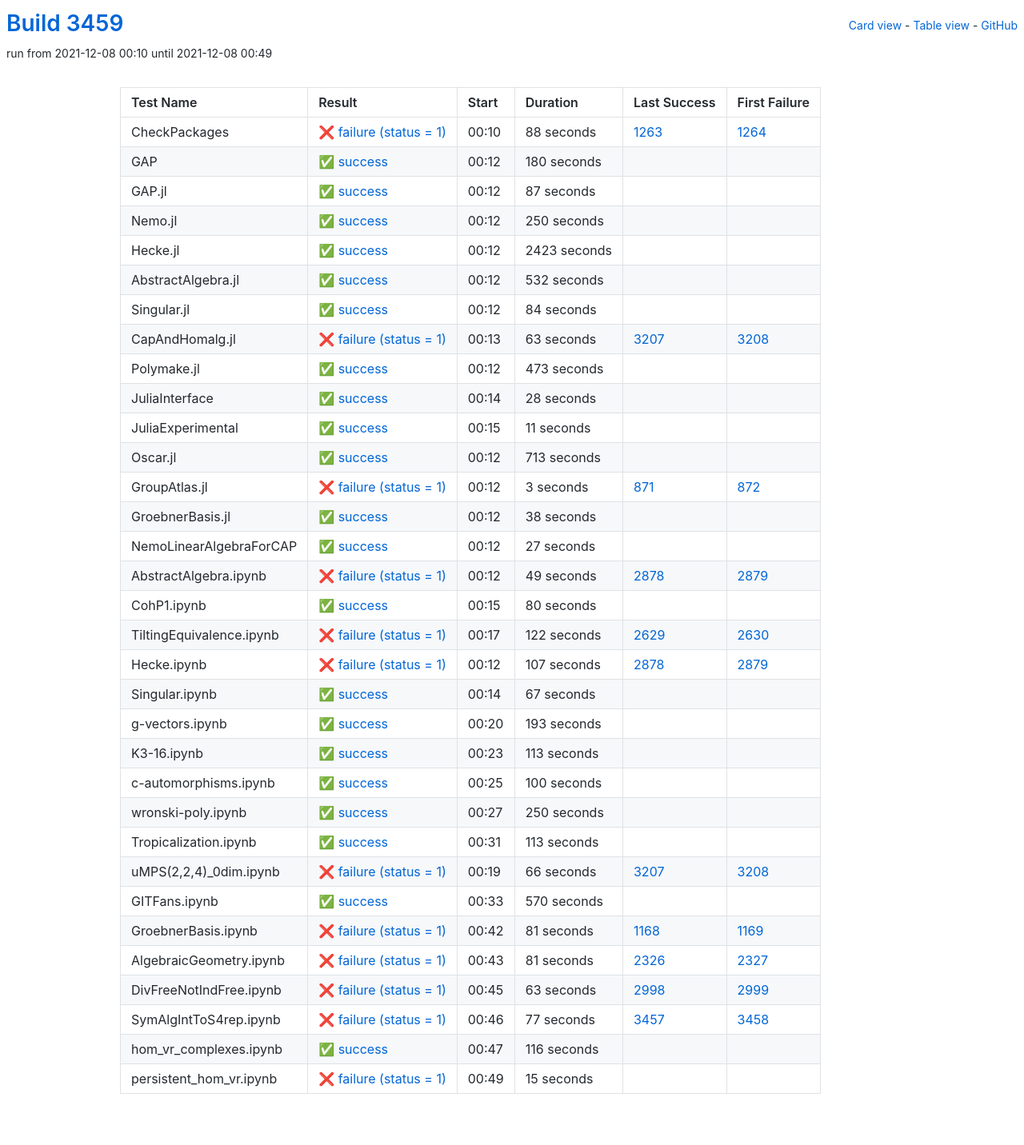
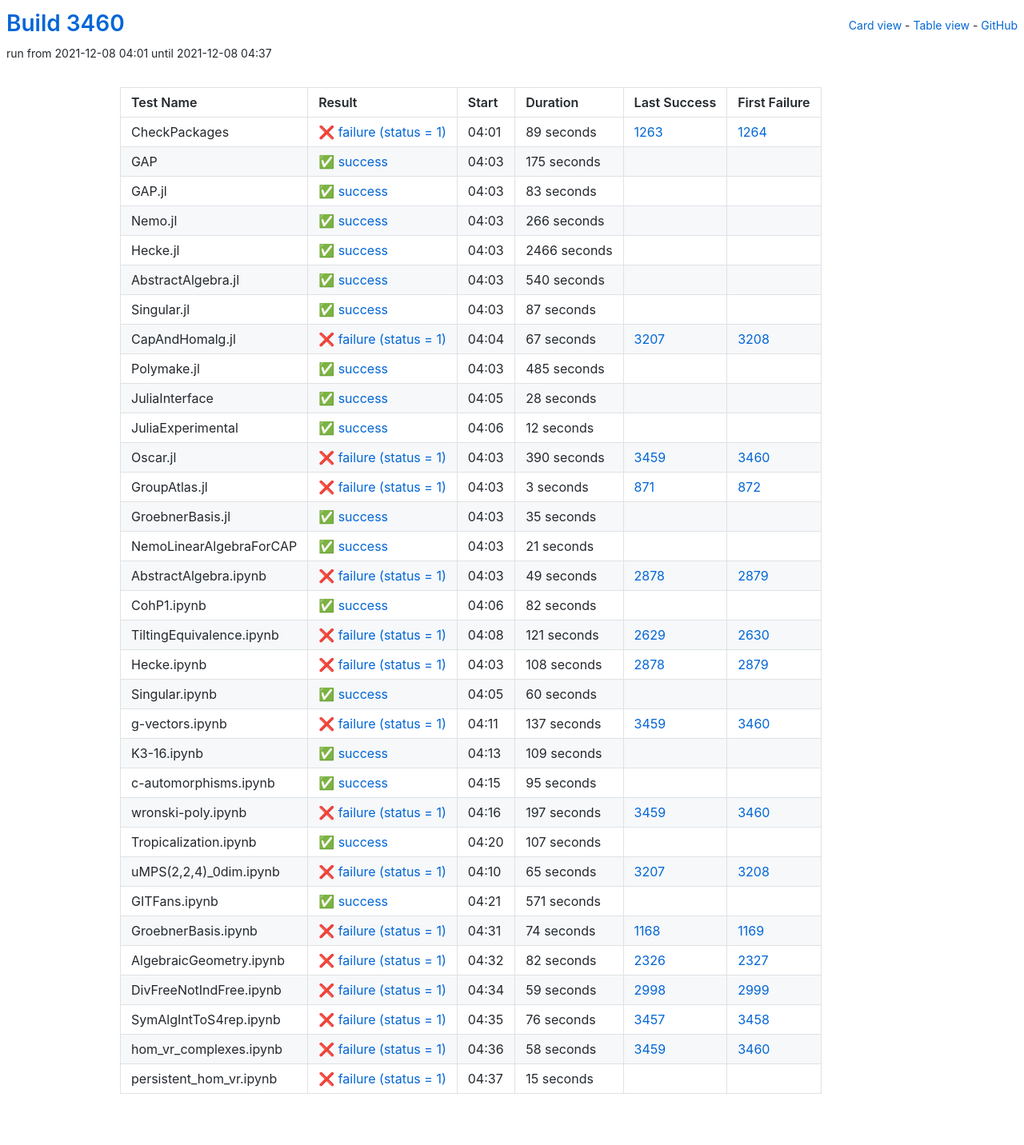
Before and after one commit to oscar-system/oscar-ci-status-stable, a Jekyll site: the page built from table.html, in a window 1280 px wide. Shown: the whole page at 80% size. Built offline with Jekyll 4.4.1, drawn with Linux system fonts in a browser that asks for light colours.

Commit message:
Build #3460

```diff
--- a/_data/ci.yml
+++ b/_data/ci.yml
@@ -1,6 +1,6 @@
 ---
-build: 3459
-build_url: https://oscarci.mathematik.uni-kl.de/job/oscar-stable/3459/
+build: 3460
+build_url: https://oscarci.mathematik.uni-kl.de/job/oscar-stable/3460/
 job: oscar-stable
 organization: oscar-system
 repo: oscar-ci-status-stable
@@ -8,32 +8,80 @@ repourl: https://github.com/oscar-system/oscar-ci-status-stable
 tests:
 - name: CheckPackages
   id: checkpackages
-  log: https://oscarci.mathematik.uni-kl.de/job/oscar-stable/3459/artifact/logs/build-3459/CheckPackages.log
-  start: 2021-12-08 00:10
+  log: https://oscarci.mathematik.uni-kl.de/job/oscar-stable/3460/artifact/logs/build-3460/CheckPackages.log
+  start: 2021-12-08 04:01
   success: false
   exitcode: 1
   status: failure
-  duration: 88
+  duration: 89
   last_success: 1263
   last_success_url: https://oscarci.mathematik.uni-kl.de/job/oscar-stable/1263/
   first_failure: 1264
   first_failure_url: https://oscarci.mathematik.uni-kl.de/job/oscar-stable/1264/
 - name: GAP
   id: gap
-  log: https://oscarci.mathematik.uni-kl.de/job/oscar-stable/3459/artifact/logs/build-3459/GAP.log
-  start: 2021-12-08 00:12
+  log: https://oscarci.mathematik.uni-kl.de/job/oscar-stable/3460/artifact/logs/build-3460/GAP.log
+  start: 2021-12-08 04:03
   success: true
   exitcode: 0
   status: success
-  duration: 180
+  duration: 175
   last_success: false
   last_success_url:
   first_failure: false
   first_failure_url:
 - name: GAP.jl
   id: gap-jl
-  log: https://oscarci.mathematik.uni-kl.de/job/oscar-stable/3459/artifact/logs/build-3459/GAP.jl.log
-  start: 2021-12-08 00:12
+  log: https://oscarci.mathematik.uni-kl.de/job/oscar-stable/3460/artifact/logs/build-3460/GAP.jl.log
+  start: 2021-12-08 04:03
+  success: true
+  exitcode: 0
+  status: success
+  duration: 83
+  last_success: false
+  last_success_url:
+  first_failure: false
+  first_failure_url:
+- name: Nemo.jl
+  id: nemo-jl
+  log: https://oscarci.mathematik.uni-kl.de/job/oscar-stable/3460/artifact/logs/build-3460/Nemo.jl.log
+  start: 2021-12-08 04:03
+  success: true
+  exitcode: 0
+  status: success
+  duration: 266
+  last_success: false
+  last_success_url:
+  first_failure: false
+  first_failure_url:
+- name: Hecke.jl
+  id: hecke-jl
+  log: https://oscarci.mathematik.uni-kl.de/job/oscar-stable/3460/artifact/logs/build-3460/Hecke.jl.log
+  start: 2021-12-08 04:03
+  success: true
+  exitcode: 0
+  status: success
+  duration: 2466
+  last_success: false
+  last_success_url:
+  first_failure: false
+  first_failure_url:
+- name: AbstractAlgebra.jl
+  id: abstractalgebra-jl
+  log: https://oscarci.mathematik.uni-kl.de/job/oscar-stable/3460/artifact/logs/build-3460/AbstractAlgebra.jl.log
+  start: 2021-12-08 04:03
+  success: true
+  exitcode: 0
+  status: success
+  duration: 540
+  last_success: false
+  last_success_url:
+  first_failure: false
+  first_failure_url:
+- name: Singular.jl
+  id: singular-jl
+  log: https://oscarci.mathematik.uni-kl.de/job/oscar-stable/3460/artifact/logs/build-3460/Singular.jl.log
+  start: 2021-12-08 04:03
   success: true
   exitcode: 0
   status: success
@@ -42,82 +90,34 @@ tests:
   last_success_url:
   first_failure: false
   first_failure_url:
-- name: Nemo.jl
-  id: nemo-jl
-  log: https://oscarci.mathematik.uni-kl.de/job/oscar-stable/3459/artifact/logs/build-3459/Nemo.jl.log
-  start: 2021-12-08 00:12
-  success: true
-  exitcode: 0
-  status: success
-  duration: 250
-  last_success: false
-  last_success_url:
-  first_failure: false
-  first_failure_url:
-- name: Hecke.jl
-  id: hecke-jl
-  log: https://oscarci.mathematik.uni-kl.de/job/oscar-stable/3459/artifact/logs/build-3459/Hecke.jl.log
-  start: 2021-12-08 00:12
-  success: true
-  exitcode: 0
-  status: success
-  duration: 2423
-  last_success: false
-  last_success_url:
-  first_failure: false
-  first_failure_url:
-- name: AbstractAlgebra.jl
-  id: abstractalgebra-jl
-  log: https://oscarci.mathematik.uni-kl.de/job/oscar-stable/3459/artifact/logs/build-3459/AbstractAlgebra.jl.log
-  start: 2021-12-08 00:12
-  success: true
-  exitcode: 0
-  status: success
-  duration: 532
-  last_success: false
-  last_success_url:
-  first_failure: false
-  first_failure_url:
-- name: Singular.jl
-  id: singular-jl
-  log: https://oscarci.mathematik.uni-kl.de/job/oscar-stable/3459/artifact/logs/build-3459/Singular.jl.log
-  start: 2021-12-08 00:12
-  success: true
-  exitcode: 0
-  status: success
-  duration: 84
-  last_success: false
-  last_success_url:
-  first_failure: false
-  first_failure_url:
 - name: CapAndHomalg.jl
   id: capandhomalg-jl
-  log: https://oscarci.mathematik.uni-kl.de/job/oscar-stable/3459/artifact/logs/build-3459/CapAndHomalg.jl.log
-  start: 2021-12-08 00:13
+  log: https://oscarci.mathematik.uni-kl.de/job/oscar-stable/3460/artifact/logs/build-3460/CapAndHomalg.jl.log
+  start: 2021-12-08 04:04
   success: false
   exitcode: 1
   status: failure
-  duration: 63
+  duration: 67
   last_success: 3207
   last_success_url: https://oscarci.mathematik.uni-kl.de/job/oscar-stable/3207/
   first_failure: 3208
   first_failure_url: https://oscarci.mathematik.uni-kl.de/job/oscar-stable/3208/
 - name: Polymake.jl
   id: polymake-jl
-  log: https://oscarci.mathematik.uni-kl.de/job/oscar-stable/3459/artifact/logs/build-3459/Polymake.jl.log
-  start: 2021-12-08 00:12
+  log: https://oscarci.mathematik.uni-kl.de/job/oscar-stable/3460/artifact/logs/build-3460/Polymake.jl.log
+  start: 2021-12-08 04:03
   success: true
   exitcode: 0
   status: success
-  duration: 473
+  duration: 485
   last_success: false
   last_success_url:
   first_failure: false
   first_failure_url:
 - name: JuliaInterface
   id: juliainterface
-  log: https://oscarci.mathematik.uni-kl.de/job/oscar-stable/3459/artifact/logs/build-3459/JuliaInterface.log
-  start: 2021-12-08 00:14
+  log: https://oscarci.mathematik.uni-kl.de/job/oscar-stable/3460/artifact/logs/build-3460/JuliaInterface.log
+  start: 2021-12-08 04:05
   success: true
   exitcode: 0
   status: success
@@ -128,32 +128,32 @@ tests:
   first_failure_url:
 - name: JuliaExperimental
   id: juliaexperimental
-  log: https://oscarci.mathematik.uni-kl.de/job/oscar-stable/3459/artifact/logs/build-3459/JuliaExperimental.log
-  start: 2021-12-08 00:15
+  log: https://oscarci.mathematik.uni-kl.de/job/oscar-stable/3460/artifact/logs/build-3460/JuliaExperimental.log
+  start: 2021-12-08 04:06
   success: true
   exitcode: 0
   status: success
-  duration: 11
+  duration: 12
   last_success: false
   last_success_url:
   first_failure: false
   first_failure_url:
 - name: Oscar.jl
   id: oscar-jl
-  log: https://oscarci.mathematik.uni-kl.de/job/oscar-stable/3459/artifact/logs/build-3459/Oscar.jl.log
-  start: 2021-12-08 00:12
-  success: true
-  exitcode: 0
-  status: success
-  duration: 713
-  last_success: false
-  last_success_url:
-  first_failure: false
-  first_failure_url:
+  log: https://oscarci.mathematik.uni-kl.de/job/oscar-stable/3460/artifact/logs/build-3460/Oscar.jl.log
+  start: 2021-12-08 04:03
+  success: false
+  exitcode: 1
+  status: failure
+  duration: 390
+  last_success: 3459
+  last_success_url: https://oscarci.mathematik.uni-kl.de/job/oscar-stable/3459/
+  first_failure: 3460
+  first_failure_url: https://oscarci.mathematik.uni-kl.de/job/oscar-stable/3460/
 - name: GroupAtlas.jl
   id: groupatlas-jl
-  log: https://oscarci.mathematik.uni-kl.de/job/oscar-stable/3459/artifact/logs/build-3459/GroupAtlas.jl.log
-  start: 2021-12-08 00:12
+  log: https://oscarci.mathematik.uni-kl.de/job/oscar-stable/3460/artifact/logs/build-3460/GroupAtlas.jl.log
+  start: 2021-12-08 04:03
   success: false
   exitcode: 1
   status: failure
@@ -164,32 +164,32 @@ tests:
   first_failure_url: https://oscarci.mathematik.uni-kl.de/job/oscar-stable/872/
 - name: GroebnerBasis.jl
   id: groebnerbasis-jl
-  log: https://oscarci.mathematik.uni-kl.de/job/oscar-stable/3459/artifact/logs/build-3459/GroebnerBasis.jl.log
-  start: 2021-12-08 00:12
+  log: https://oscarci.mathematik.uni-kl.de/job/oscar-stable/3460/artifact/logs/build-3460/GroebnerBasis.jl.log
+  start: 2021-12-08 04:03
   success: true
   exitcode: 0
   status: success
-  duration: 38
+  duration: 35
   last_success: false
   last_success_url:
   first_failure: false
   first_failure_url:
 - name: NemoLinearAlgebraForCAP
   id: nemolinearalgebraforcap
-  log: https://oscarci.mathematik.uni-kl.de/job/oscar-stable/3459/artifact/logs/build-3459/NemoLinearAlgebraForCAP.log
-  start: 2021-12-08 00:12
+  log: https://oscarci.mathematik.uni-kl.de/job/oscar-stable/3460/artifact/logs/build-3460/NemoLinearAlgebraForCAP.log
+  start: 2021-12-08 04:03
   success: true
   exitcode: 0
   status: success
-  duration: 27
+  duration: 21
   last_success: false
   last_success_url:
   first_failure: false
   first_failure_url:
 - name: AbstractAlgebra.ipynb
   id: abstractalgebra-ipynb
-  log: https://oscarci.mathematik.uni-kl.de/job/oscar-stable/3459/artifact/logs/build-3459/AbstractAlgebra.ipynb.log
-  start: 2021-12-08 00:12
+  log: https://oscarci.mathematik.uni-kl.de/job/oscar-stable/3460/artifact/logs/build-3460/AbstractAlgebra.ipynb.log
+  start: 2021-12-08 04:03
   success: false
   exitcode: 1
   status: failure
@@ -200,200 +200,200 @@ tests:
   first_failure_url: https://oscarci.mathematik.uni-kl.de/job/oscar-stable/2879/
 - name: CohP1.ipynb
   id: cohp1-ipynb
-  log: https://oscarci.mathematik.uni-kl.de/job/oscar-stable/3459/artifact/logs/build-3459/CohP1.ipynb.log
-  start: 2021-12-08 00:15
+  log: https://oscarci.mathematik.uni-kl.de/job/oscar-stable/3460/artifact/logs/build-3460/CohP1.ipynb.log
+  start: 2021-12-08 04:06
   success: true
   exitcode: 0
   status: success
-  duration: 80
+  duration: 82
   last_success: false
   last_success_url:
   first_failure: false
   first_failure_url:
 - name: TiltingEquivalence.ipynb
   id: tiltingequivalence-ipynb
-  log: https://oscarci.mathematik.uni-kl.de/job/oscar-stable/3459/artifact/logs/build-3459/TiltingEquivalence.ipynb.log
-  start: 2021-12-08 00:17
+  log: https://oscarci.mathematik.uni-kl.de/job/oscar-stable/3460/artifact/logs/build-3460/TiltingEquivalence.ipynb.log
+  start: 2021-12-08 04:08
   success: false
   exitcode: 1
   status: failure
-  duration: 122
+  duration: 121
   last_success: 2629
   last_success_url: https://oscarci.mathematik.uni-kl.de/job/oscar-stable/2629/
   first_failure: 2630
   first_failure_url: https://oscarci.mathematik.uni-kl.de/job/oscar-stable/2630/
 - name: Hecke.ipynb
   id: hecke-ipynb
-  log: https://oscarci.mathematik.uni-kl.de/job/oscar-stable/3459/artifact/logs/build-3459/Hecke.ipynb.log
-  start: 2021-12-08 00:12
+  log: https://oscarci.mathematik.uni-kl.de/job/oscar-stable/3460/artifact/logs/build-3460/Hecke.ipynb.log
+  start: 2021-12-08 04:03
   success: false
   exitcode: 1
   status: failure
-  duration: 107
+  duration: 108
   last_success: 2878
   last_success_url: https://oscarci.mathematik.uni-kl.de/job/oscar-stable/2878/
   first_failure: 2879
   first_failure_url: https://oscarci.mathematik.uni-kl.de/job/oscar-stable/2879/
 - name: Singular.ipynb
   id: singular-ipynb
-  log: https://oscarci.mathematik.uni-kl.de/job/oscar-stable/3459/artifact/logs/build-3459/Singular.ipynb.log
-  start: 2021-12-08 00:14
+  log: https://oscarci.mathematik.uni-kl.de/job/oscar-stable/3460/artifact/logs/build-3460/Singular.ipynb.log
+  start: 2021-12-08 04:05
   success: true
   exitcode: 0
   status: success
-  duration: 67
+  duration: 60
   last_success: false
   last_success_url:
   first_failure: false
   first_failure_url:
 - name: g-vectors.ipynb
   id: g-vectors-ipynb
-  log: https://oscarci.mathematik.uni-kl.de/job/oscar-stable/3459/artifact/logs/build-3459/g-vectors.ipynb.log
-  start: 2021-12-08 00:20
+  log: https://oscarci.mathematik.uni-kl.de/job/oscar-stable/3460/artifact/logs/build-3460/g-vectors.ipynb.log
+  start: 2021-12-08 04:11
+  success: false
+  exitcode: 1
+  status: failure
+  duration: 137
+  last_success: 3459
+  last_success_url: https://oscarci.mathematik.uni-kl.de/job/oscar-stable/3459/
+  first_failure: 3460
+  first_failure_url: https://oscarci.mathematik.uni-kl.de/job/oscar-stable/3460/
+- name: K3-16.ipynb
+  id: k3-16-ipynb
+  log: https://oscarci.mathematik.uni-kl.de/job/oscar-stable/3460/artifact/logs/build-3460/K3-16.ipynb.log
+  start: 2021-12-08 04:13
   success: true
   exitcode: 0
   status: success
-  duration: 193
-  last_success: false
-  last_success_url:
-  first_failure: false
-  first_failure_url:
-- name: K3-16.ipynb
-  id: k3-16-ipynb
-  log: https://oscarci.mathematik.uni-kl.de/job/oscar-stable/3459/artifact/logs/build-3459/K3-16.ipynb.log
-  start: 2021-12-08 00:23
-  success: true
-  exitcode: 0
-  status: success
-  duration: 113
+  duration: 109
   last_success: false
   last_success_url:
   first_failure: false
   first_failure_url:
 - name: c-automorphisms.ipynb
   id: c-automorphisms-ipynb
-  log: https://oscarci.mathematik.uni-kl.de/job/oscar-stable/3459/artifact/logs/build-3459/c-automorphisms.ipynb.log
-  start: 2021-12-08 00:25
+  log: https://oscarci.mathematik.uni-kl.de/job/oscar-stable/3460/artifact/logs/build-3460/c-automorphisms.ipynb.log
+  start: 2021-12-08 04:15
   success: true
   exitcode: 0
   status: success
-  duration: 100
+  duration: 95
   last_success: false
   last_success_url:
   first_failure: false
   first_failure_url:
 - name: wronski-poly.ipynb
   id: wronski-poly-ipynb
-  log: https://oscarci.mathematik.uni-kl.de/job/oscar-stable/3459/artifact/logs/build-3459/wronski-poly.ipynb.log
-  start: 2021-12-08 00:27
+  log: https://oscarci.mathematik.uni-kl.de/job/oscar-stable/3460/artifact/logs/build-3460/wronski-poly.ipynb.log
+  start: 2021-12-08 04:16
+  success: false
+  exitcode: 1
+  status: failure
+  duration: 197
+  last_success: 3459
+  last_success_url: https://oscarci.mathematik.uni-kl.de/job/oscar-stable/3459/
+  first_failure: 3460
+  first_failure_url: https://oscarci.mathematik.uni-kl.de/job/oscar-stable/3460/
+- name: Tropicalization.ipynb
+  id: tropicalization-ipynb
+  log: https://oscarci.mathematik.uni-kl.de/job/oscar-stable/3460/artifact/logs/build-3460/Tropicalization.ipynb.log
+  start: 2021-12-08 04:20
   success: true
   exitcode: 0
   status: success
-  duration: 250
-  last_success: false
-  last_success_url:
-  first_failure: false
-  first_failure_url:
-- name: Tropicalization.ipynb
-  id: tropicalization-ipynb
-  log: https://oscarci.mathematik.uni-kl.de/job/oscar-stable/3459/artifact/logs/build-3459/Tropicalization.ipynb.log
-  start: 2021-12-08 00:31
-  success: true
-  exitcode: 0
-  status: success
-  duration: 113
+  duration: 107
   last_success: false
   last_success_url:
   first_failure: false
   first_failure_url:
 - name: uMPS(2,2,4)_0dim.ipynb
   id: umps-2-2-4-0dim-ipynb
-  log: https://oscarci.mathematik.uni-kl.de/job/oscar-stable/3459/artifact/logs/build-3459/uMPS-2-2-4-_0dim.ipynb.log
-  start: 2021-12-08 00:19
+  log: https://oscarci.mathematik.uni-kl.de/job/oscar-stable/3460/artifact/logs/build-3460/uMPS-2-2-4-_0dim.ipynb.log
+  start: 2021-12-08 04:10
   success: false
   exitcode: 1
   status: failure
-  duration: 66
+  duration: 65
   last_success: 3207
   last_success_url: https://oscarci.mathematik.uni-kl.de/job/oscar-stable/3207/
   first_failure: 3208
   first_failure_url: https://oscarci.mathematik.uni-kl.de/job/oscar-stable/3208/
 - name: GITFans.ipynb
   id: gitfans-ipynb
-  log: https://oscarci.mathematik.uni-kl.de/job/oscar-stable/3459/artifact/logs/build-3459/GITFans.ipynb.log
-  start: 2021-12-08 00:33
+  log: https://oscarci.mathematik.uni-kl.de/job/oscar-stable/3460/artifact/logs/build-3460/GITFans.ipynb.log
+  start: 2021-12-08 04:21
   success: true
   exitcode: 0
   status: success
-  duration: 570
+  duration: 571
   last_success: false
   last_success_url:
   first_failure: false
   first_failure_url:
 - name: GroebnerBasis.ipynb
   id: groebnerbasis-ipynb
-  log: https://oscarci.mathematik.uni-kl.de/job/oscar-stable/3459/artifact/logs/build-3459/GroebnerBasis.ipynb.log
-  start: 2021-12-08 00:42
+  log: https://oscarci.mathematik.uni-kl.de/job/oscar-stable/3460/artifact/logs/build-3460/GroebnerBasis.ipynb.log
+  start: 2021-12-08 04:31
   success: false
   exitcode: 1
   status: failure
-  duration: 81
+  duration: 74
   last_success: 1168
   last_success_url: https://oscarci.mathematik.uni-kl.de/job/oscar-stable/1168/
   first_failure: 1169
   first_failure_url: https://oscarci.mathematik.uni-kl.de/job/oscar-stable/1169/
 - name: AlgebraicGeometry.ipynb
   id: algebraicgeometry-ipynb
-  log: https://oscarci.mathematik.uni-kl.de/job/oscar-stable/3459/artifact/logs/build-3459/AlgebraicGeometry.ipynb.log
-  start: 2021-12-08 00:43
+  log: https://oscarci.mathematik.uni-kl.de/job/oscar-stable/3460/artifact/logs/build-3460/AlgebraicGeometry.ipynb.log
+  start: 2021-12-08 04:32
   success: false
   exitcode: 1
   status: failure
-  duration: 81
+  duration: 82
   last_success: 2326
   last_success_url: https://oscarci.mathematik.uni-kl.de/job/oscar-stable/2326/
   first_failure: 2327
   first_failure_url: https://oscarci.mathematik.uni-kl.de/job/oscar-stable/2327/
 - name: DivFreeNotIndFree.ipynb
   id: divfreenotindfree-ipynb
-  log: https://oscarci.mathematik.uni-kl.de/job/oscar-stable/3459/artifact/logs/build-3459/DivFreeNotIndFree.ipynb.log
-  start: 2021-12-08 00:45
+  log: https://oscarci.mathematik.uni-kl.de/job/oscar-stable/3460/artifact/logs/build-3460/DivFreeNotIndFree.ipynb.log
+  start: 2021-12-08 04:34
   success: false
   exitcode: 1
   status: failure
-  duration: 63
+  duration: 59
   last_success: 2998
   last_success_url: https://oscarci.mathematik.uni-kl.de/job/oscar-stable/2998/
   first_failure: 2999
   first_failure_url: https://oscarci.mathematik.uni-kl.de/job/oscar-stable/2999/
 - name: SymAlgIntToS4rep.ipynb
   id: symalginttos4rep-ipynb
-  log: https://oscarci.mathematik.uni-kl.de/job/oscar-stable/3459/artifact/logs/build-3459/SymAlgIntToS4rep.ipynb.log
-  start: 2021-12-08 00:46
+  log: https://oscarci.mathematik.uni-kl.de/job/oscar-stable/3460/artifact/logs/build-3460/SymAlgIntToS4rep.ipynb.log
+  start: 2021-12-08 04:35
   success: false
   exitcode: 1
   status: failure
-  duration: 77
+  duration: 76
   last_success: 3457
   last_success_url: https://oscarci.mathematik.uni-kl.de/job/oscar-stable/3457/
   first_failure: 3458
   first_failure_url: https://oscarci.mathematik.uni-kl.de/job/oscar-stable/3458/
 - name: hom_vr_complexes.ipynb
   id: hom-vr-complexes-ipynb
-  log: https://oscarci.mathematik.uni-kl.de/job/oscar-stable/3459/artifact/logs/build-3459/hom_vr_complexes.ipynb.log
-  start: 2021-12-08 00:47
-  success: true
-  exitcode: 0
-  status: success
-  duration: 116
-  last_success: false
-  last_success_url:
-  first_failure: false
-  first_failure_url:
+  log: https://oscarci.mathematik.uni-kl.de/job/oscar-stable/3460/artifact/logs/build-3460/hom_vr_complexes.ipynb.log
+  start: 2021-12-08 04:36
+  success: false
+  exitcode: 1
+  status: failure
+  duration: 58
+  last_success: 3459
+  last_success_url: https://oscarci.mathematik.uni-kl.de/job/oscar-stable/3459/
+  first_failure: 3460
+  first_failure_url: https://oscarci.mathematik.uni-kl.de/job/oscar-stable/3460/
 - name: persistent_hom_vr.ipynb
   id: persistent-hom-vr-ipynb
-  log: https://oscarci.mathematik.uni-kl.de/job/oscar-stable/3459/artifact/logs/build-3459/persistent_hom_vr.ipynb.log
-  start: 2021-12-08 00:49
+  log: https://oscarci.mathematik.uni-kl.de/job/oscar-stable/3460/artifact/logs/build-3460/persistent_hom_vr.ipynb.log
+  start: 2021-12-08 04:37
   success: false
   exitcode: 1
   status: failure
```
Also changed, not shown: README.md.
